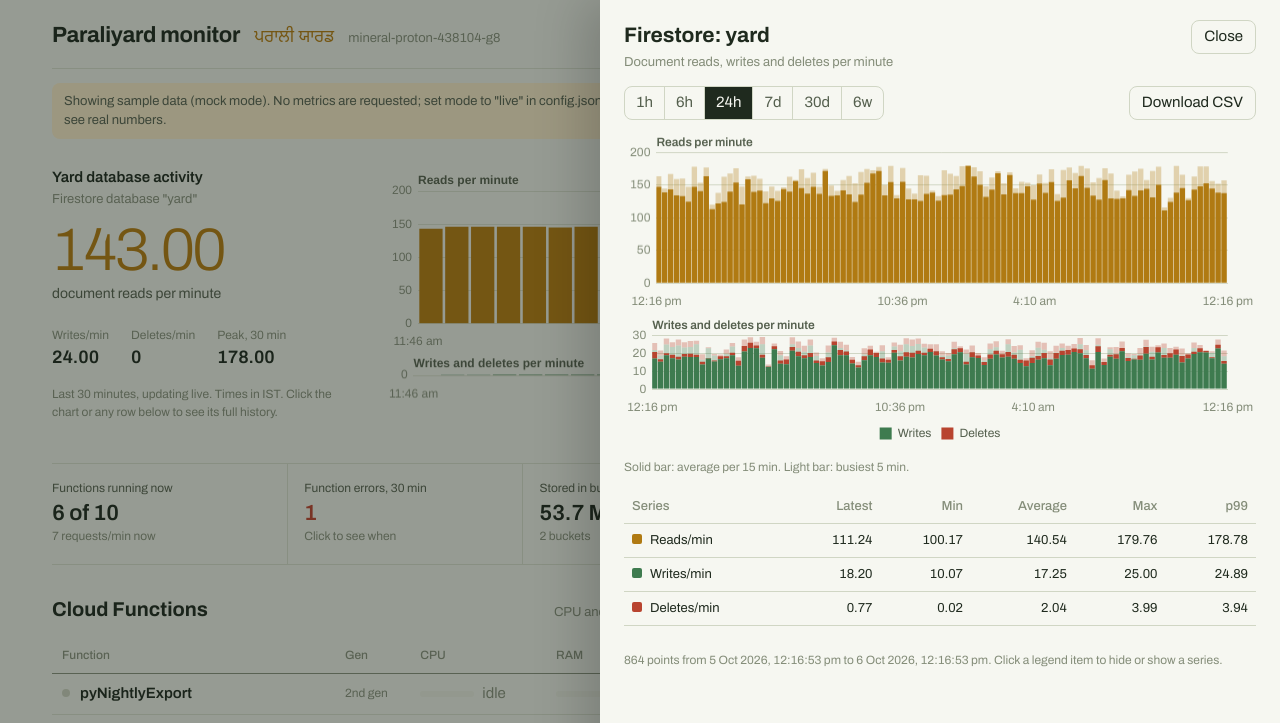
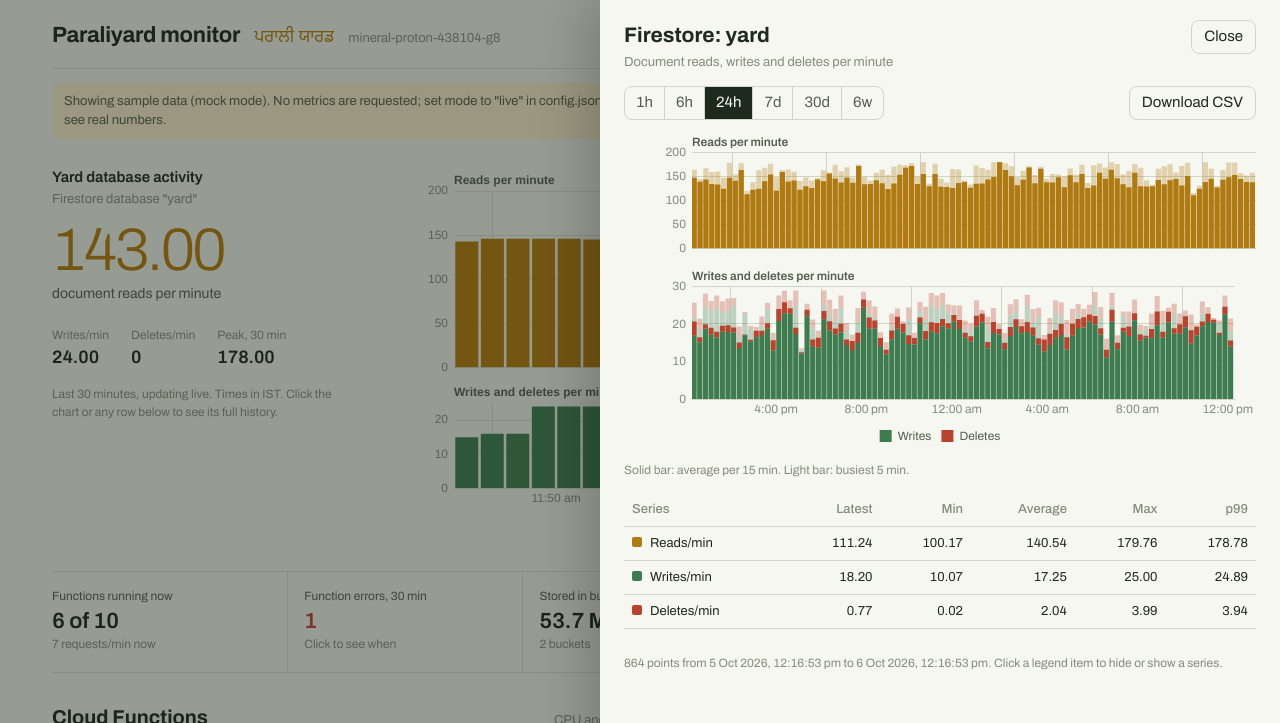
Before and after one commit to pindgrid/paraliyard-monitor, a website built with Vite: page index.html in a window 1280 px wide. Both pictures are taken after a click on the button "Open read history". Shown: the top 723 px of the page. Built offline with nearby package versions, Linux system fonts and the light colour scheme.

Commit message:
agent-pipeline: implement, round 1 (20261006-112250)

```diff
--- a/src/chart-shape.ts
+++ b/src/chart-shape.ts
@@ -125,30 +125,55 @@ export interface NiceAxis {
 
 const clean = (v: number) => Number(v.toPrecision(12));
 
-// A 0-based y axis with round 1-2-2.5-5 x 10^n steps and at most maxCount
-// ticks. The axis max is at or above the data: when the data passes the last
-// round tick by less than half a step (0-12 → 0,5,10) the axis ends at the
-// data instead of adding a tick; otherwise it rounds up (0-292 → ...,300).
+// A 0-based y axis with round 1-2-5 x 10^n steps and at most maxCount ticks.
+// The axis max is always the first round tick at or above the data
+// (0-12 → 0,5,10,15; 0-292 → ...,300; 43.4 MB → 0..50 MB by 10 MB).
 // Counts and bytes never get fractional steps; all-zero data still spans 0..1
 // (0..1 kB for bytes); percentages are always 0..100.
-export function niceAxis(dataMax: number, unit: AxisUnit, maxCount = 5): NiceAxis {
+export function niceAxis(dataMax: number, unit: AxisUnit, maxCount = 6): NiceAxis {
   if (unit === "pct") return { min: 0, max: 100, step: 25 };
   const floor = unit === "bytes" ? BYTE_AXIS_MIN : 1;
   const top = Math.max(Number.isFinite(dataMax) ? dataMax : 0, floor);
   const intervals = Math.max(1, maxCount - 1);
   let magnitude = 10 ** Math.floor(Math.log10(top / intervals));
   for (;;) {
-    for (const m of [1, 2, 2.5, 5]) {
+    for (const m of [1, 2, 5]) {
       const step = clean(m * magnitude);
-      // A 2.5 step would print decimals below 10.
-      if (step < 1 || (m === 2.5 && step < 10)) continue;
-      if (Math.ceil(clean(top / step)) > intervals) continue;
-      const below = Math.floor(clean(top / step));
-      if (below >= 1 && clean(top - below * step) < step / 2) return { min: 0, max: clean(top), step };
-      return { min: 0, max: clean(Math.ceil(clean(top / step)) * step), step };
+      if (step < 1) continue;
+      const count = Math.ceil(clean(top / step));
+      if (count > intervals) continue;
+      return { min: 0, max: clean(count * step), step };
     }
     magnitude *= 10;
   }
+}
+
+// Every chart's y axis is this wide (px), so stacked panels line up. Labels
+// stay within 9 characters ("10,00,000"): 9 x 6.6 px + 6 px padding fits.
+export const Y_AXIS_WIDTH = 68;
+
+// Chart.js afterFit hook of a y scale: the shared width.
+export function fitYAxis(scale: { width: number }): void {
+  scale.width = Y_AXIS_WIDTH;
+}
+
+// Round time-tick spacing for a window: 5-7 ticks per window.
+export function timeTickStep(rangeMs: number): number {
+  if (rangeMs <= 30 * MINUTE_MS) return 5 * MINUTE_MS;
+  if (rangeMs <= HOUR_MS) return 10 * MINUTE_MS;
+  if (rangeMs <= 6 * HOUR_MS) return HOUR_MS;
+  if (rangeMs <= DAY_MS) return 4 * HOUR_MS;
+  if (rangeMs <= 7 * DAY_MS) return DAY_MS;
+  if (rangeMs <= 30 * DAY_MS) return 5 * DAY_MS;
+  return 7 * DAY_MS;
+}
+
+// Ticks on IST step boundaries over [from, to).
+export function timeTicks(from: number, to: number, stepMs: number): number[] {
+  const ticks: number[] = [];
+  if (!Number.isFinite(from) || !Number.isFinite(to) || !(stepMs > 0)) return ticks;
+  for (let t = Math.ceil((from + IST_OFFSET_MS) / stepMs) * stepMs - IST_OFFSET_MS; t < to; t += stepMs) ticks.push(t);
+  return ticks;
 }
 
 // The ticks of a nice axis.
--- a/src/dashboard.ts
+++ b/src/dashboard.ts
@@ -96,8 +96,8 @@ function hero(data: MetricsResponse): string {
     <p class="hint">Last 30 minutes, updating live. Times in IST. Click the chart or any row below to see its full history.</p>
   </div>
   <div class="hero-chart" data-open="fs" ${OPENER_ATTRS} aria-label="Open Firestore history">
-    <div class="hero-panel"><canvas role="img" aria-label="Reads per minute, last 30 minutes"></canvas></div>
-    <div class="hero-panel"><canvas data-panel="writes" role="img" aria-label="Writes and deletes per minute, last 30 minutes"></canvas></div>
+    <div class="hero-panel hero-panel--reads"><canvas role="img" aria-label="Reads per minute, last 30 minutes"></canvas></div>
+    <div class="hero-panel hero-panel--writes"><canvas data-panel="writes" role="img" aria-label="Writes and deletes per minute, last 30 minutes"></canvas></div>
   </div>
 </section>`;
 }
--- a/src/drawer-chart.ts
+++ b/src/drawer-chart.ts
@@ -135,9 +135,6 @@ export function drawerConfig(spec: DrawerChartSpec): ChartConfiguration {
 
 const NOOP: DrawerChart = { setVisible() {}, setData() {}, destroy() {} };
 
-// Pixels per unit of PanelSpec.heightWeight.
-const PANEL_HEIGHT_PX = 150;
-
 function createRunsChart(canvas: HTMLCanvasElement, spec: DrawerChartSpec): DrawerChart {
   const chart = new Chart(canvas, drawerConfig(spec));
   return {
@@ -158,7 +155,8 @@ function createRunsChart(canvas: HTMLCanvasElement, spec: DrawerChartSpec): Draw
 }
 
 // One chart per panel: panel 0 on the given canvas, the others on new
-// canvases; each sits in a .dpanel wrapper sized by its heightWeight.
+// canvases; each sits in a .dpanel wrapper sized by its CSS classes
+// (.dpanel--legend with more than one series, .dpanel--last at the bottom).
 function createPanelCharts(canvas: HTMLCanvasElement, spec: DrawerChartSpec, panels: PanelSpec[], pc: DrawerPanelContext): DrawerChart {
   const doc = canvas.ownerDocument;
   const container = (canvas.closest(".dchart") as HTMLElement | null) ?? canvas.parentElement;
@@ -182,8 +180,9 @@ function createPanelCharts(canvas: HTMLCanvasElement, spec: DrawerChartSpec, pan
       ),
   });
 
-  function context(): PanelContext {
-    return { ...win, raw, visible, band, formatTick, onToggle: (i) => toggle(i, !visible[i]) };
+  // Only the bottom panel labels the times.
+  function context(p: number): PanelContext {
+    return { ...win, raw, visible, band, formatTick, onToggle: (i) => toggle(i, !visible[i]), timeLabels: p === panels.length - 1 };
   }
 
   const wrappers: HTMLElement[] = [];
@@ -191,11 +190,11 @@ function createPanelCharts(canvas: HTMLCanvasElement, spec: DrawerChartSpec, pan
   const charts: Chart[] = [];
   const height = container.style.height;
   container.classList.add("dpanels");
-  container.style.height = `${Math.round(PANEL_HEIGHT_PX * panels.reduce((a, p) => a + p.heightWeight, 0))}px`;
   panels.forEach((panel, i) => {
     const wrapper = doc.createElement("div");
-    wrapper.className = "dpanel";
-    wrapper.style.flex = `${panel.heightWeight} 1 0`;
+    wrapper.classList.add("dpanel");
+    if (panel.datasets.length > 1) wrapper.classList.add("dpanel--legend");
+    if (i === panels.length - 1) wrapper.classList.add("dpanel--last");
     let target = canvas;
     if (i > 0) {
       target = doc.createElement("canvas");
@@ -206,16 +205,16 @@ function createPanelCharts(canvas: HTMLCanvasElement, spec: DrawerChartSpec, pan
     wrapper.append(target);
     container.insertBefore(wrapper, anchor);
     wrappers.push(wrapper);
-    const config = panelConfig(panel, context());
+    const config = panelConfig(panel, context(i));
     config.plugins = [sync.plugin as unknown as Plugin, overlayPlugin as unknown as Plugin];
     charts.push(new Chart(target, config));
   });
 
-  // Re-bucket every panel from raw, then redraw without animation.
+  // Re-bucket every panel from raw, then redraw without animation. The round
+  // time ticks, bottom-only labels and shared y width are re-applied too.
   function refresh() {
-    const ctx = context();
     charts.forEach((chart, p) => {
-      const next = panelConfig(panels[p], ctx);
+      const next = panelConfig(panels[p], context(p));
       chart.data.datasets.forEach((dataset, k) => {
         const fresh = next.data.datasets[k];
         if (!fresh) return;
@@ -224,9 +223,13 @@ function createPanelCharts(canvas: HTMLCanvasElement, spec: DrawerChartSpec, pan
       });
       const scales = chart.options.scales as Record<string, Record<string, unknown>> | undefined;
       const nextScales = next.options?.scales as Record<string, Record<string, unknown>> | undefined;
-      if (scales?.x && nextScales?.x) Object.assign(scales.x, { min: nextScales.x.min, max: nextScales.x.max });
+      if (scales?.x && nextScales?.x) {
+        Object.assign(scales.x, { min: nextScales.x.min, max: nextScales.x.max, afterBuildTicks: nextScales.x.afterBuildTicks });
+        Object.assign(scales.x.ticks as object, { display: (nextScales.x.ticks as { display?: boolean }).display });
+      }
       if (scales?.y && nextScales?.y) {
         scales.y.max = nextScales.y.max;
+        scales.y.afterFit = nextScales.y.afterFit;
         Object.assign(scales.y.ticks as object, { stepSize: (nextScales.y.ticks as { stepSize: number }).stepSize });
       }
       const plugins = chart.options.plugins as Record<string, unknown> | undefined;
--- a/src/page-chart-config.ts
+++ b/src/page-chart-config.ts
@@ -3,7 +3,7 @@
 // call the builders and named callbacks directly. Values follow the design
 // reference (themeDefaults, tooltipStyle, makeHero, makeHost, updateHost).
 import type { ChartConfiguration, TooltipItem } from "chart.js";
-import { bytesTick as axisBytesTick, LIVE_BUCKET_MS, LIVE_BUCKETS, niceAxis, type NiceAxis } from "./chart-shape";
+import { bytesTick as axisBytesTick, fitYAxis, LIVE_BUCKET_MS, LIVE_BUCKETS, niceAxis, type NiceAxis } from "./chart-shape";
 import type { PanelSpec } from "./drawer-groups";
 import { BYTE_AXIS_MIN, fmt, istTick, istShortTime, istTime, uniqueTicks } from "./fmt";
 import { panelConfig, panelData, type PanelSeries, type PanelWindow } from "./panel-config";
@@ -101,7 +101,9 @@ export function hostLabel(item: TooltipItem<"bar">): string {
 
 // ---------- Hero (Firestore, last 30 minutes) ----------
 
-// Reads on top (about 70 % of the height), writes and deletes below.
+// Reads on top, writes and deletes below. Panel heights come from
+// src/styles.css (.hero-panel--reads, .hero-panel--writes); heightWeight is
+// kept as data only.
 export const HERO_PANELS: readonly PanelSpec[] = [
   { title: "Reads per minute", kind: "bar", unit: "count", heightWeight: 0.7, datasets: [{ series: 0, label: "Reads", color: "--straw" }] },
   {
@@ -157,14 +159,15 @@ export interface HeroPanelConfig {
   config: ChartConfiguration;
 }
 
-// Two stacked bar panels with one y axis each.
+// Two stacked bar panels with one y axis each; only the bottom one labels
+// the times.
 export function heroConfig(fs: ServiceMetrics | undefined, generatedAtMs: number): { panels: HeroPanelConfig[] } {
   const raw = heroPointsOf(fs, generatedAtMs);
   const win = heroWindow(fs, generatedAtMs);
   return {
-    panels: HERO_PANELS.map((panel) => ({
+    panels: HERO_PANELS.map((panel, i) => ({
       weight: panel.heightWeight,
-      config: panelConfig(panel, { ...win, raw, visible: [], band: null, formatTick: heroTick }),
+      config: panelConfig(panel, { ...win, raw, visible: [], band: null, formatTick: heroTick, timeLabels: i === HERO_PANELS.length - 1 }),
     })),
   };
 }
@@ -190,6 +193,14 @@ export function hostData(sites: readonly ServiceMetrics[], generatedAtMs: number
     });
   });
   return { labels, datasets };
+}
+
+// Chart.js afterBuildTicks hook of the hosting category axis: keeps the ticks
+// whose label ("10:05 pm") is on a 5-minute mark. IST is UTC+5:30, so these
+// are round IST times: 6 of the 30 minutes.
+export function roundMinuteTicks(scale: { ticks: { value: number }[]; chart: { data: { labels?: unknown[] } } }): void {
+  const labels = scale.chart.data.labels ?? [];
+  scale.ticks = scale.ticks.filter((t) => Number(/:(\d+)/.exec(String(labels[t.value] ?? ""))?.[1]) % 5 === 0);
 }
 
 // The y axis of the stacked hosting bars: round byte steps, at least 0..1 kB.
@@ -220,16 +231,22 @@ export function hostConfig(sites: readonly ServiceMetrics[], generatedAtMs: numb
       maintainAspectRatio: false,
       animation: false,
       scales: {
-        x: { stacked: true, grid: { display: false }, ticks: { maxTicksLimit: 6, autoSkip: true, maxRotation: 0 } },
+        x: {
+          stacked: true,
+          grid: { display: true, color: RULE, drawTicks: false },
+          afterBuildTicks: roundMinuteTicks,
+          ticks: { autoSkip: false, maxRotation: 0 },
+        },
         y: {
           stacked: true,
           beginAtZero: true,
           min: 0,
           max: axis.max,
           suggestedMax: BYTE_AXIS_MIN,
+          afterFit: fitYAxis,
           grid: { color: RULE },
           border: { display: false },
-          ticks: { callback: hostBytesTick, stepSize: axis.step, maxTicksLimit: 5, includeBounds: false },
+          ticks: { callback: hostBytesTick, stepSize: axis.step, maxTicksLimit: 6, includeBounds: false },
         },
       },
       plugins: {
--- a/src/page-charts.ts
+++ b/src/page-charts.ts
@@ -19,7 +19,8 @@ import {
   type Plugin,
 } from "chart.js";
 import { crosshairSync, overlayPlugin, type CrosshairSync } from "./chart-plugins";
-import { applyTheme, heroConfig, heroData, heroWindow, HERO_PANELS, hostAxis, hostConfig, hostData } from "./page-chart-config";
+import { fitYAxis } from "./chart-shape";
+import { applyTheme, heroConfig, heroData, heroWindow, HERO_PANELS, hostAxis, hostConfig, hostData, roundMinuteTicks } from "./page-chart-config";
 import { bucketTooltip } from "./panel-config";
 import type { ServiceMetrics } from "./types";
 
@@ -54,7 +55,8 @@ function writesCanvasOf(canvas: HTMLCanvasElement): HTMLCanvasElement | null {
 
 type Scales = Record<string, Record<string, unknown>>;
 
-// Copies the data, x range, y axis and overlay options of next into chart.
+// Copies the data, x range and ticks, y axis and overlay options of next into
+// chart, so the round time ticks, bottom-only labels and shared y width stay.
 function swap(chart: Chart, next: ChartConfiguration) {
   chart.data.datasets.forEach((dataset, i) => {
     const fresh = next.data.datasets[i];
@@ -65,9 +67,12 @@ function swap(chart: Chart, next: ChartConfiguration) {
   if (scales?.x && nextScales?.x) {
     scales.x.min = nextScales.x.min;
     scales.x.max = nextScales.x.max;
+    scales.x.afterBuildTicks = nextScales.x.afterBuildTicks;
+    Object.assign(scales.x.ticks as object, { display: (nextScales.x.ticks as { display?: boolean }).display });
   }
   if (scales?.y && nextScales?.y) {
     scales.y.max = nextScales.y.max;
+    scales.y.afterFit = nextScales.y.afterFit;
     Object.assign(scales.y.ticks as object, { stepSize: (nextScales.y.ticks as { stepSize?: number }).stepSize });
   }
   const plugins = chart.options.plugins as Record<string, unknown> | undefined;
@@ -138,11 +143,13 @@ export function createPageCharts(): PageCharts {
       } else {
         hostChart.data.datasets = hostConfig(sites, generatedAtMs).data.datasets;
       }
-      const y = (hostChart.options.scales as Scales | undefined)?.y;
-      if (y) {
+      const scales = hostChart.options.scales as Scales | undefined;
+      if (scales?.x) scales.x.afterBuildTicks = roundMinuteTicks;
+      if (scales?.y) {
         const axis = hostAxis(data);
-        y.max = axis.max;
-        Object.assign(y.ticks as object, { stepSize: axis.step });
+        scales.y.max = axis.max;
+        scales.y.afterFit = fitYAxis;
+        Object.assign(scales.y.ticks as object, { stepSize: axis.step });
       }
       hostChart.update("none");
     },
--- a/src/panel-config.ts
+++ b/src/panel-config.ts
@@ -8,10 +8,13 @@ import {
   bucketSpan,
   bytesTick,
   countTick,
+  fitYAxis,
   GEN1_MEMORY_BYTES,
   niceAxis,
   pctTick,
   tickFor,
+  timeTicks,
+  timeTickStep,
   type Bucket,
   type NiceAxis,
   type NoDataBand,
@@ -20,6 +23,7 @@ import {
 import { COLORS, type PanelDataset, type PanelSpec } from "./drawer-groups";
 import { uniqueTicks } from "./fmt";
 import { alpha, INK_2, INK_3, RULE } from "./page-chart-config";
+import { CHROME_TOP_PX } from "./panel-layout";
 
 export interface PanelWindow {
   from: number;
@@ -37,6 +41,9 @@ export interface PanelContext extends PanelWindow {
   formatTick: (ms: number) => string;
   // A legend click on a series; without it Chart.js toggles the dataset.
   onToggle?: (seriesIndex: number) => void;
+  // False above the bottom panel of a stack: x labels hidden (ticks and
+  // gridlines stay). Missing means shown.
+  timeLabels?: boolean;
 }
 
 // One drawn series of a panel, bucketed.
@@ -145,6 +152,12 @@ function legendClick(onToggle: (seriesIndex: number) => void) {
   };
 }
 
+// Chart.js afterBuildTicks hook of a time x scale: round IST ticks over the
+// scale's live min/max, so a refreshed range needs no extra copying.
+export function roundTimeTicks(scale: { min: number; max: number; ticks: { value: number }[] }): void {
+  scale.ticks = timeTicks(scale.min, scale.max, timeTickStep(scale.max - scale.min)).map((value) => ({ value }));
+}
+
 export function panelConfig(panel: PanelSpec, ctx: PanelContext): ChartConfiguration {
   const data = panelData(panel, ctx.raw, ctx);
   const axis = panelAxis(panel, data, ctx.visible, ctx);
@@ -158,28 +171,38 @@ export function panelConfig(panel: PanelSpec, ctx: PanelContext): ChartConfigura
       responsive: true,
       maintainAspectRatio: false,
       animation: false,
-      layout: { padding: { top: 18 } },
+      layout: { padding: { top: CHROME_TOP_PX } },
       interaction: { mode: "index", intersect: false },
       scales: {
+        // Round IST time ticks with vertical gridlines on every panel; only
+        // the bottom panel of a stack labels them.
         x: {
           type: "linear",
           min: ctx.from,
           max: ctx.to,
           stacked,
           offset: false,
-          grid: { display: false },
-          ticks: { color: INK_3, maxTicksLimit: 6, maxRotation: 0, callback: (v: number | string) => ctx.formatTick(Number(v)) },
+          grid: { display: true, color: RULE, drawTicks: false },
+          afterBuildTicks: roundTimeTicks,
+          ticks: {
+            display: ctx.timeLabels !== false,
+            autoSkip: false,
+            color: INK_3,
+            maxRotation: 0,
+            callback: (v: number | string) => ctx.formatTick(Number(v)),
+          },
         },
-        // One y axis, no title, a light horizontal grid.
+        // One y axis of the shared width, no title, a light horizontal grid.
         y: {
           type: "linear",
           min: 0,
           max: axis.max,
           stacked,
+          afterFit: fitYAxis,
           grid: { color: RULE, drawTicks: false },
           border: { display: false },
           title: { display: false },
-          ticks: { color: INK_3, padding: 6, stepSize: axis.step, maxTicksLimit: 5, includeBounds: false, callback: uniqueTicks((v) => tick(v ?? 0)) },
+          ticks: { color: INK_3, padding: 6, stepSize: axis.step, maxTicksLimit: 6, includeBounds: false, callback: uniqueTicks((v) => tick(v ?? 0)) },
         },
       },
       plugins: {
--- /dev/null
+++ b/src/panel-layout.ts
@@ -0,0 +1,9 @@
+// Fixed chrome around a chart panel's plot area, in px. The panel heights in
+// src/styles.css are plot + chrome; tests subtract these to check the plots.
+
+// Top padding for the panel title (panel-config's layout.padding.top).
+export const CHROME_TOP_PX = 18;
+// The legend under a panel with more than one series.
+export const CHROME_LEGEND_PX = 32;
+// The x time labels, on the bottom panel of a stack only.
+export const CHROME_TIME_LABELS_PX = 24;
--- a/src/styles.css
+++ b/src/styles.css
@@ -174,12 +174,19 @@ table.dstats { width: 100%; border-collapse: collapse; font-size: 13px; }
 .dstats tr.muted td { color: var(--ink-3); }
 .dfoot { font-size: 12px; color: var(--ink-3); }
 
-/* Chart panels: hero reads (7) over writes + deletes (3); drawer panels by weight */
-.hero-chart:has(.hero-panel) { display: flex; flex-direction: column; gap: 4px; }
-.hero-panel { position: relative; flex: 7 1 0; min-height: 0; }
-.hero-panel + .hero-panel { flex: 3 1 0; }
-.dchart.dpanels { display: flex; flex-direction: column; gap: 6px; }
-.dpanel { position: relative; min-height: 0; }
+/* Chart panels: each height is plot + fixed chrome (src/panel-layout.ts):
+   18px top padding, 32px legend with more than one series, 24px time labels
+   on the bottom panel of a stack. Hero: reads plot 190px over writes +
+   deletes plot 82px; drawer panels: 110px plots. No flex sharing. */
+.hero-chart:has(.hero-panel) { height: auto; display: flex; flex-direction: column; gap: 4px; }
+.hero-panel { position: relative; flex: none; min-height: 0; }
+.hero-panel--reads { height: 208px; }
+.hero-panel--writes { height: 156px; }
+.dchart.dpanels { height: auto; display: flex; flex-direction: column; gap: 6px; }
+.dpanel { position: relative; flex: none; min-height: 0; height: 128px; }
+.dpanel--legend { height: 160px; }
+.dpanel--last { height: 152px; }
+.dpanel--legend.dpanel--last { height: 184px; }
 .dtip {
   position: absolute; top: 4px; left: 0; z-index: 2; pointer-events: none; min-width: 150px;
   background: var(--ink); color: var(--surface); border-radius: 6px; padding: 8px 10px; font-size: 12px; line-height: 1.45; white-space: nowrap;
```
Also changed, not shown: tests/chart-shape.test.ts (+89 -7 lines), tests/drawer-chart-config.test.ts (+22 -4 lines), tests/drawer-chart.test.ts (added, +181 -0 lines), tests/page-chart-config.test.ts (+46 -4 lines), tests/page-charts.test.ts (+16 -0 lines), tests/panel-config.test.ts (+34 -1 lines), tests/styles.test.ts (+54 -0 lines).
